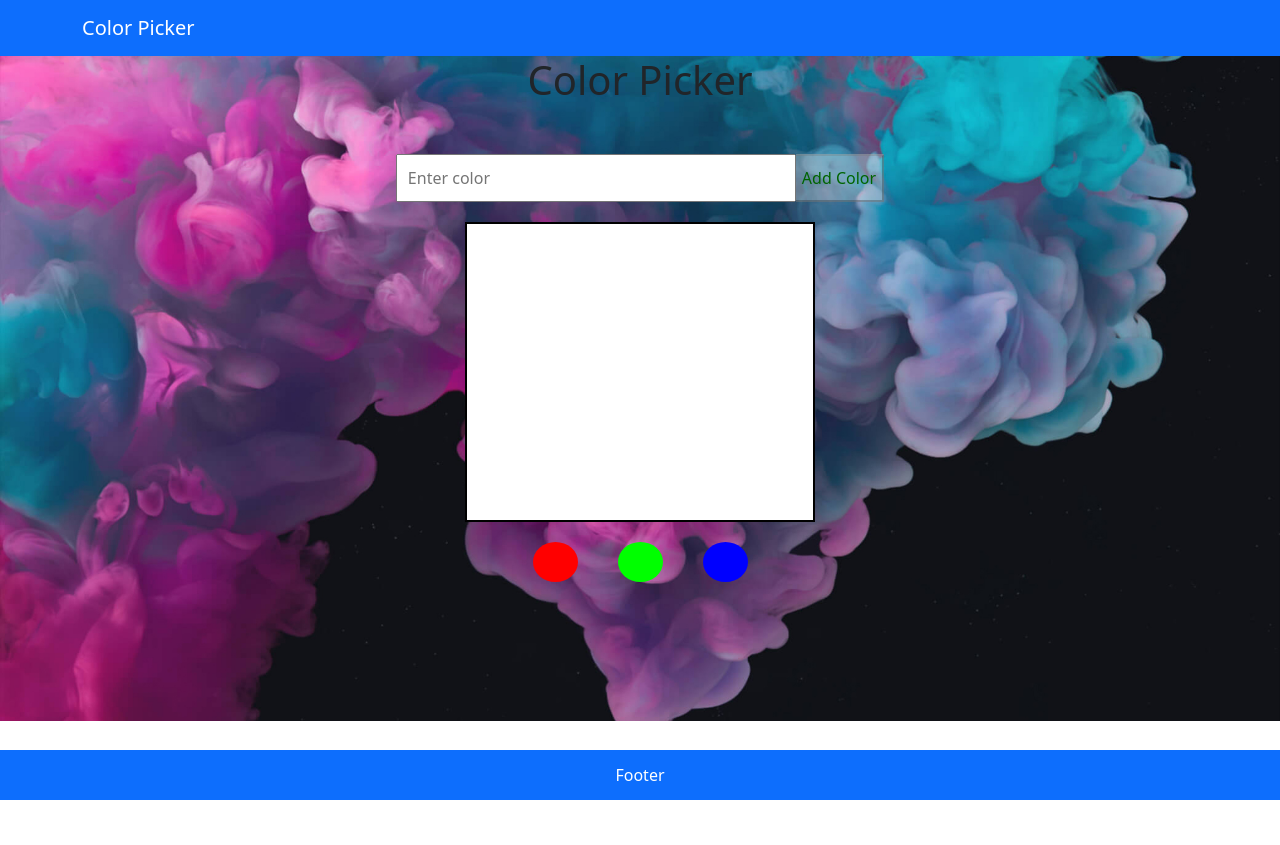
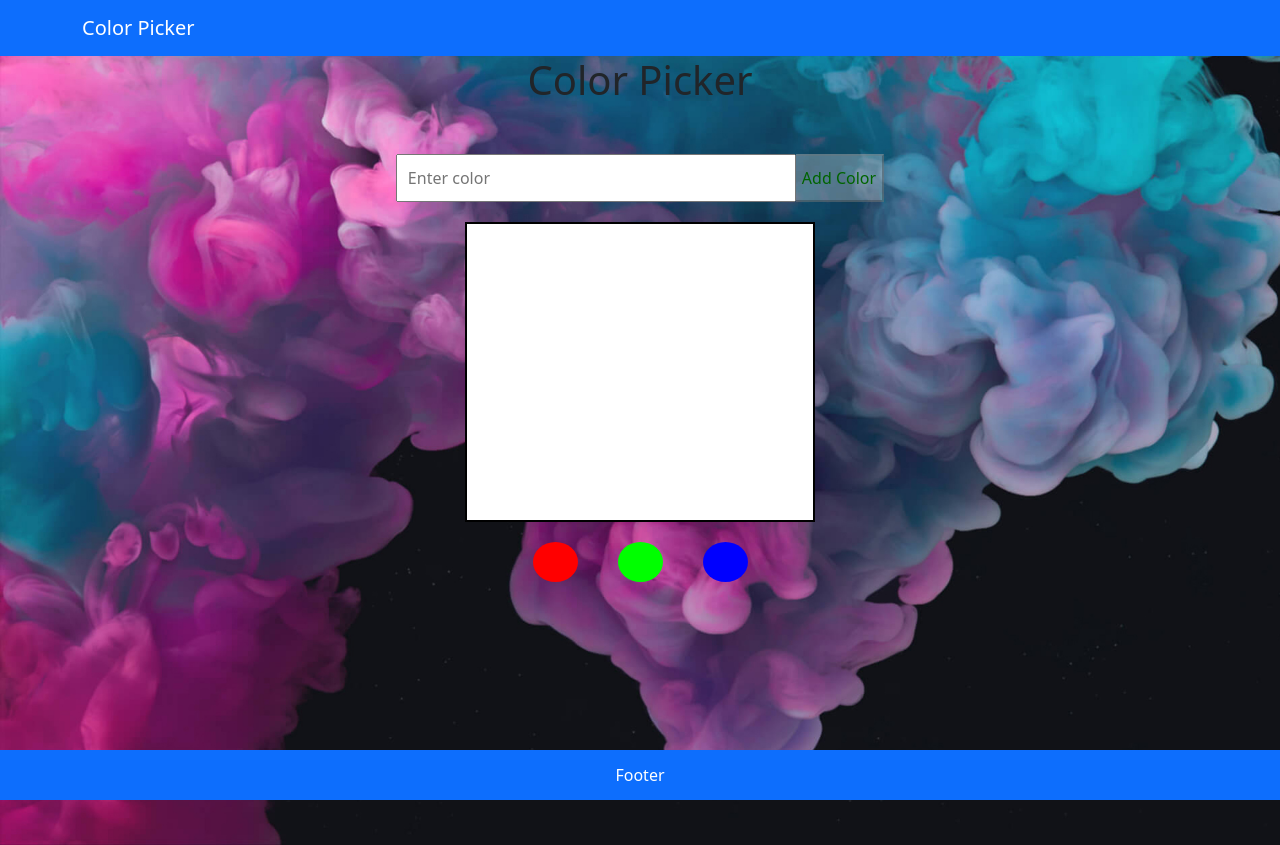
Before and after one commit to pchimurkar/color-picker-usingReact, a React (Vite) app: page / in a window 1280 px wide. Before the commit the page ends 800 px from the top, so only its background shows below. Built offline with nearby package versions, Linux system fonts and the light colour scheme.

Commit message:
Update Home.module.css
css

```diff
--- a/src/pages/Home.module.css
+++ b/src/pages/Home.module.css
@@ -1,6 +1,6 @@
 .Home {
   background-image: url("bg.jpg");
-  height: 665px;
+  height: 789px;
   background-repeat: no-repeat;
   background-size: cover;
 }
```
